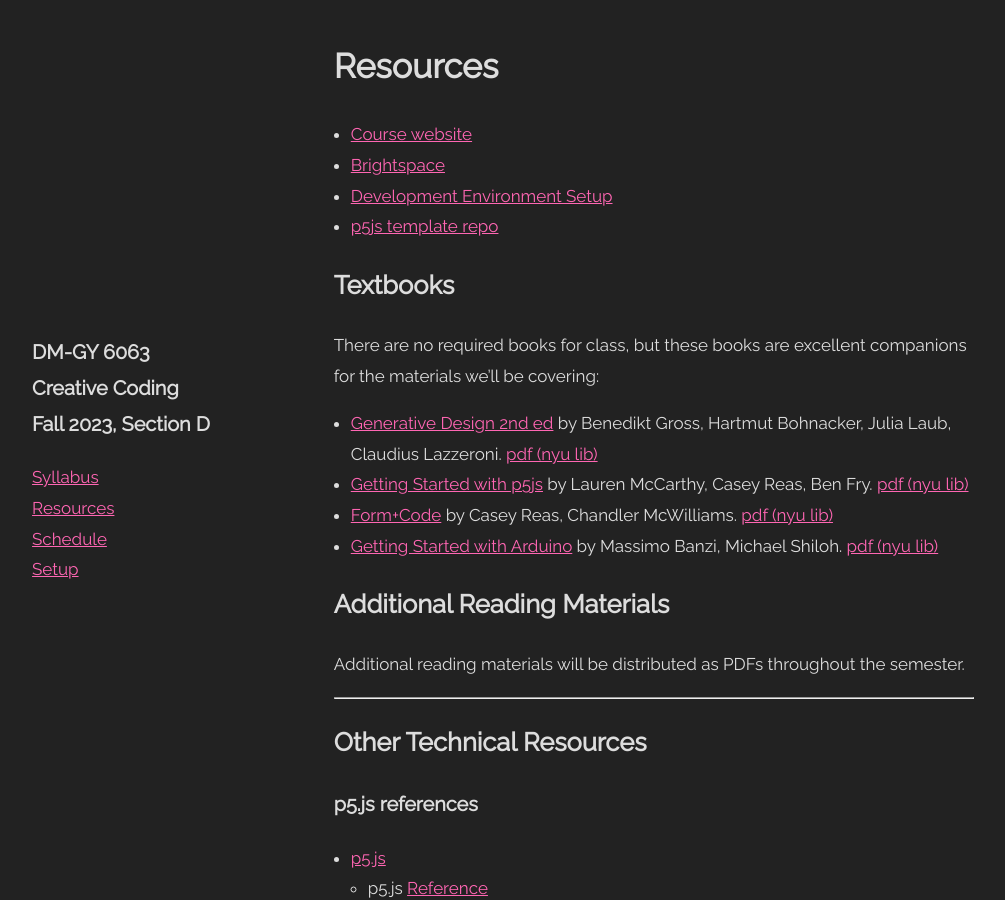
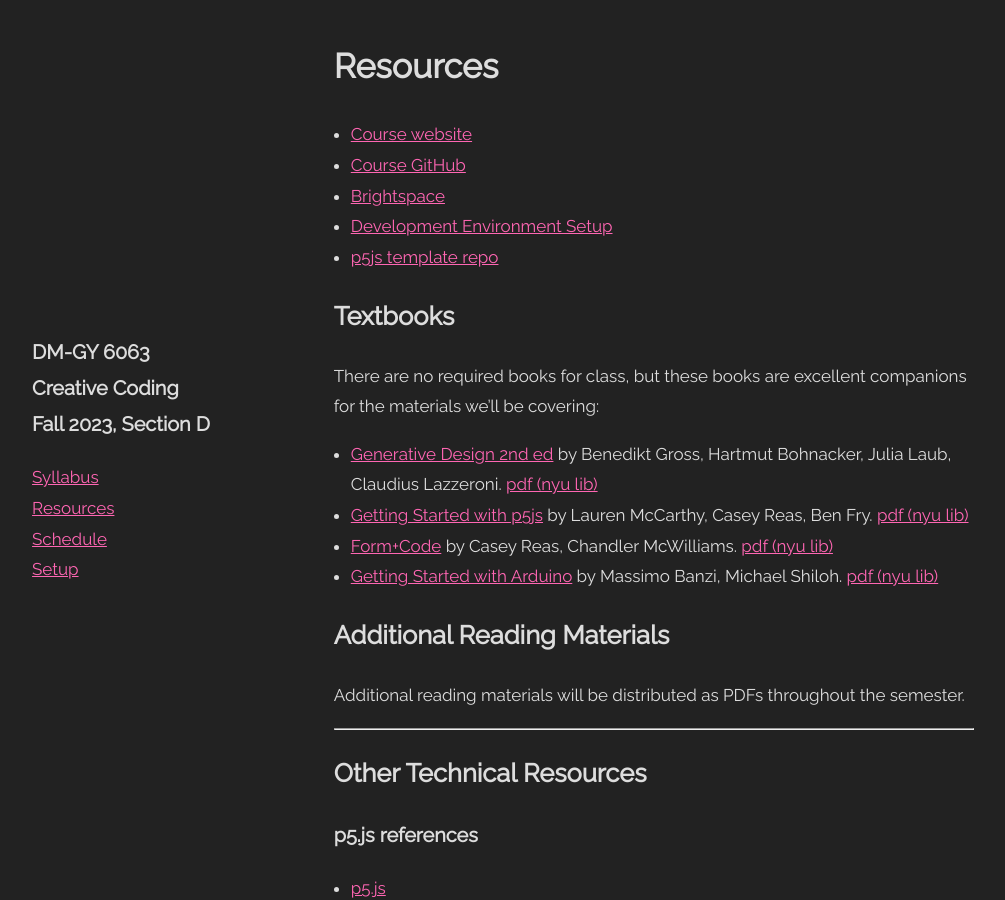
Before and after one commit to DM-GY-6063-2023F-D/DM-GY-6063-2023F-D, a Jekyll site: the page built from _pages/resources.md, in a window 1280 px wide and 900 px high. Shown: the whole window, without its empty margins (186-1191 px from the left). Built offline with Jekyll 4.4.1, drawn with Linux system fonts in a browser that asks for light colours.

Commit message:
Add course github link to resources

```diff
--- a/_pages/resources.md
+++ b/_pages/resources.md
@@ -3,6 +3,7 @@
 # Resources
 
 - [Course website](https://dm-gy-6063-2023f-d.github.io/)
+- [Course GitHub](https://github.com/dm-gy-6063-2023f-d/)
 - [Brightspace](https://brightspace.nyu.edu/d2l/home/312200)
 - [Development Environment Setup](../setup/)
 - [p5js template repo](https://github.com/DM-GY-6063-2023F-D/p5js-template)
```
